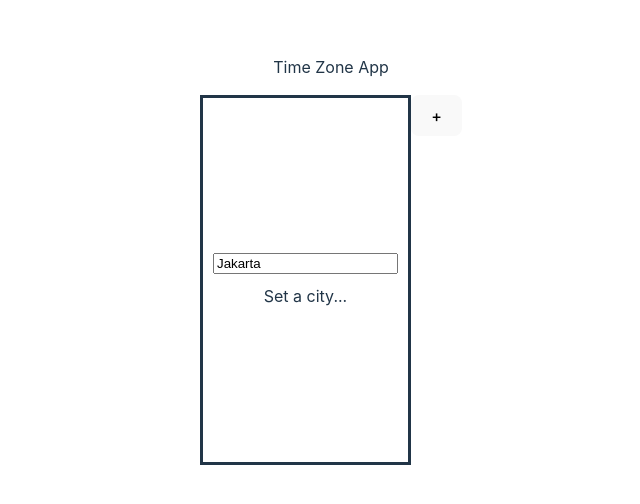
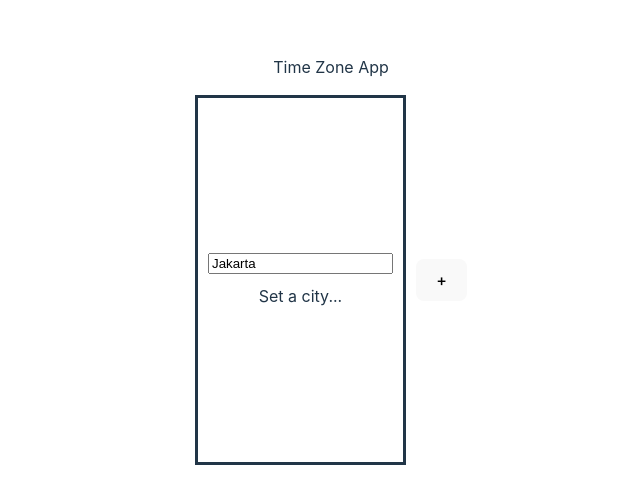
Before and after one commit to jabrij93/revision-react, a React (Vite) app: page / in a window 1280 px wide. Shown: the part 148-652 px from the top of the page, without its empty margins (309-949 px from the left). Built offline with nearby package versions, Linux system fonts and the light colour scheme; no server answers.

Commit message:
add button position is now in the middle

```diff
--- a/src/index.css
+++ b/src/index.css
@@ -106,5 +106,13 @@ button:focus-visible {
   right: 5px; /* Push it towards the right */
   cursor: pointer; /* Add pointer cursor */
   color:gray;
+}
 
+.addTimezone {
+  display: flex;
+  justify-content: center;
+  align-items: center;
+  min-height: 370px; /* Match the height of the container */
+  margin-left: 10px;
+  color: darkgray;
 }
```
